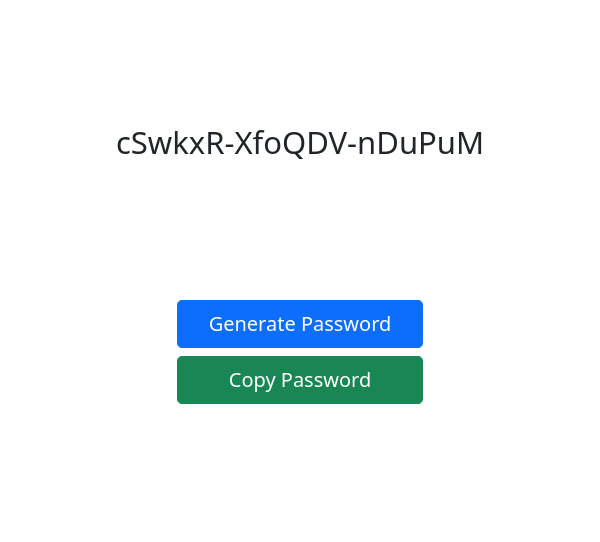
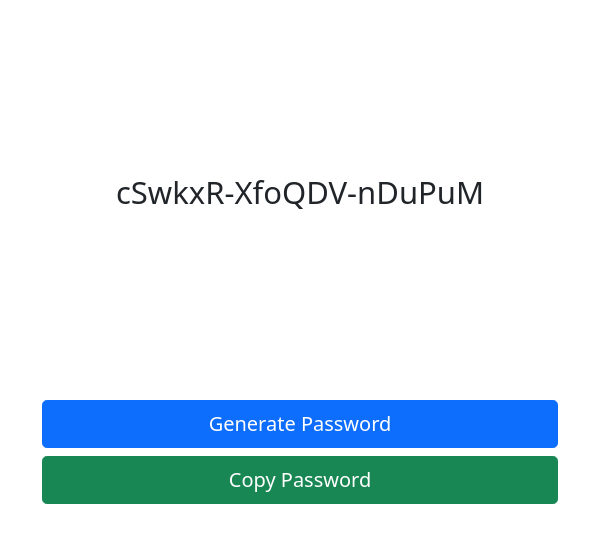
Before and after one commit to Karl-Horning/random-password-generator, an Electron app: page views/index.html in a window 600 px wide. Drawn offline with nearby package versions, Linux system fonts and the light colour scheme.

Commit message:
Update index.html

```diff
--- a/views/index.html
+++ b/views/index.html
@@ -10,15 +10,15 @@
 </head>
 
 <body>
-    <div class="container">
-        <div class="row" style="height: 300px;">
+    <div class="container" style="height: 550px; background-color: white;">
+        <div class="row" style="height: 400px;">
             <div class="col my-auto">
                 <p id="password" class="text-center fs-1">Password123</p>
             </div>
         </div>
 
         <div class="row">
-            <div class="d-grid gap-2 col-6 mx-auto">
+            <div class="d-grid gap-2 col mx-auto">
                 <button id="generatePassword" class="btn btn-primary btn-lg" type="button">Generate Password</button>
                 <button id="copyPassword" class="btn btn-success btn-lg" type="button">Copy Password</button>
             </div>
```
